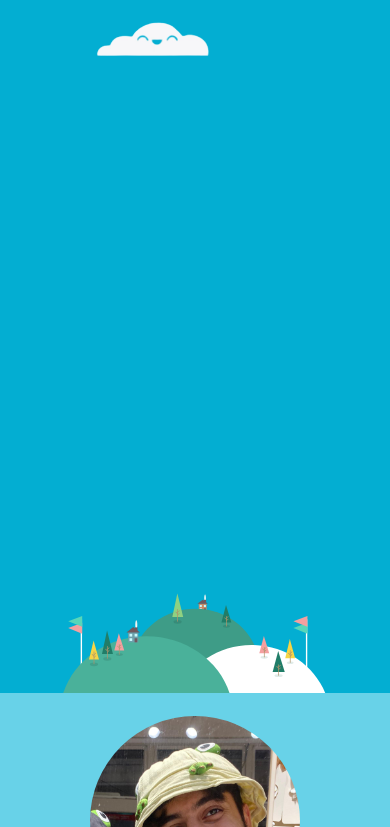
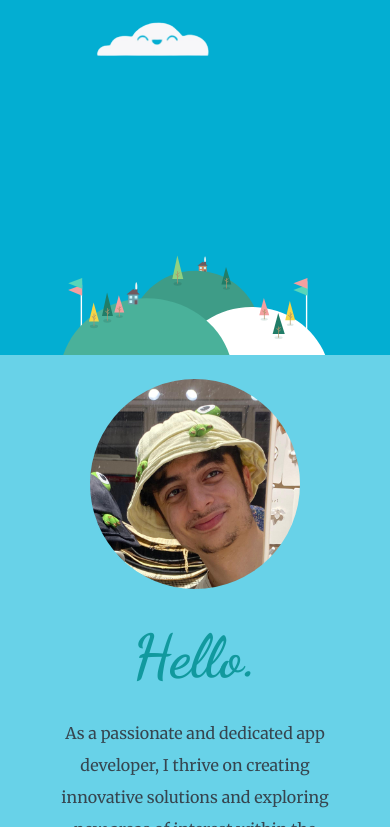
Before and after one commit to BunnyySharma/My-Portfolio, a plain HTML site: page index.html in a window 390 px wide. Shown: the part 151-978 px from the top of the page. Drawn offline with Linux system fonts and the light colour scheme.

Commit message:
responsiveness

```diff
--- a/css/styles.css
+++ b/css/styles.css
@@ -191,4 +191,8 @@ hr{
         padding-top: 20%; /* Increase padding */
     }
 
+    .top{
+        height: 60vh;
+    }
+
 }
```
